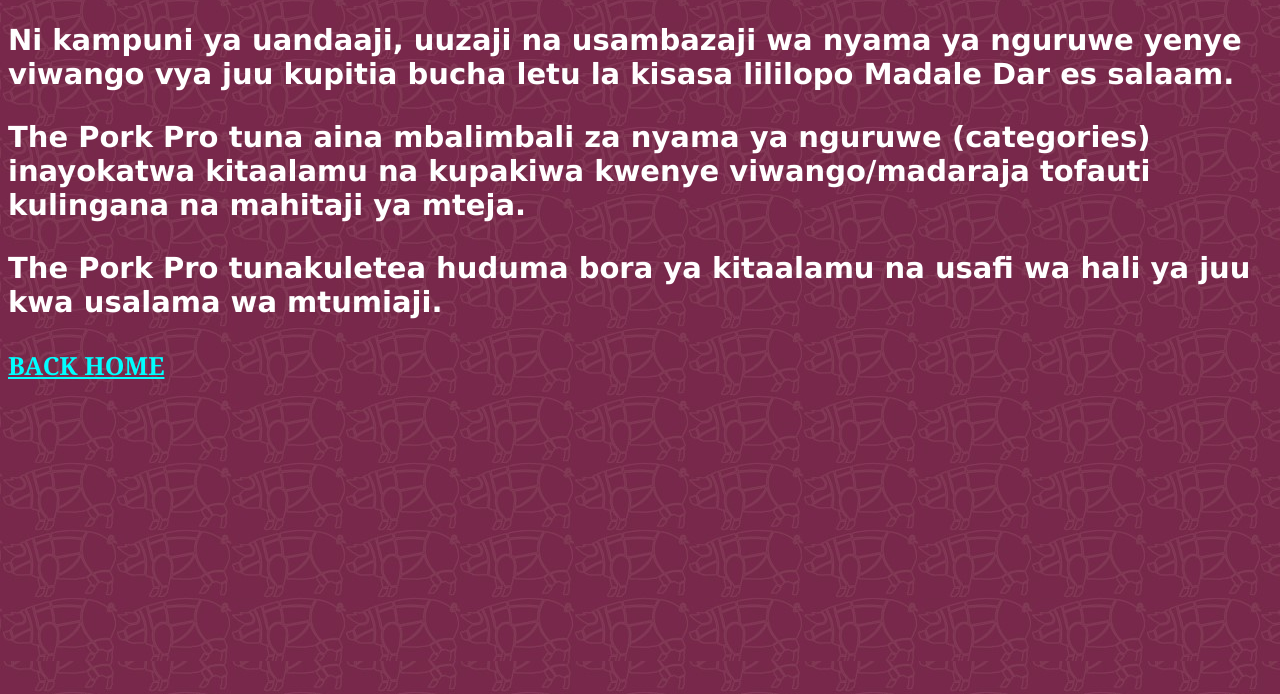
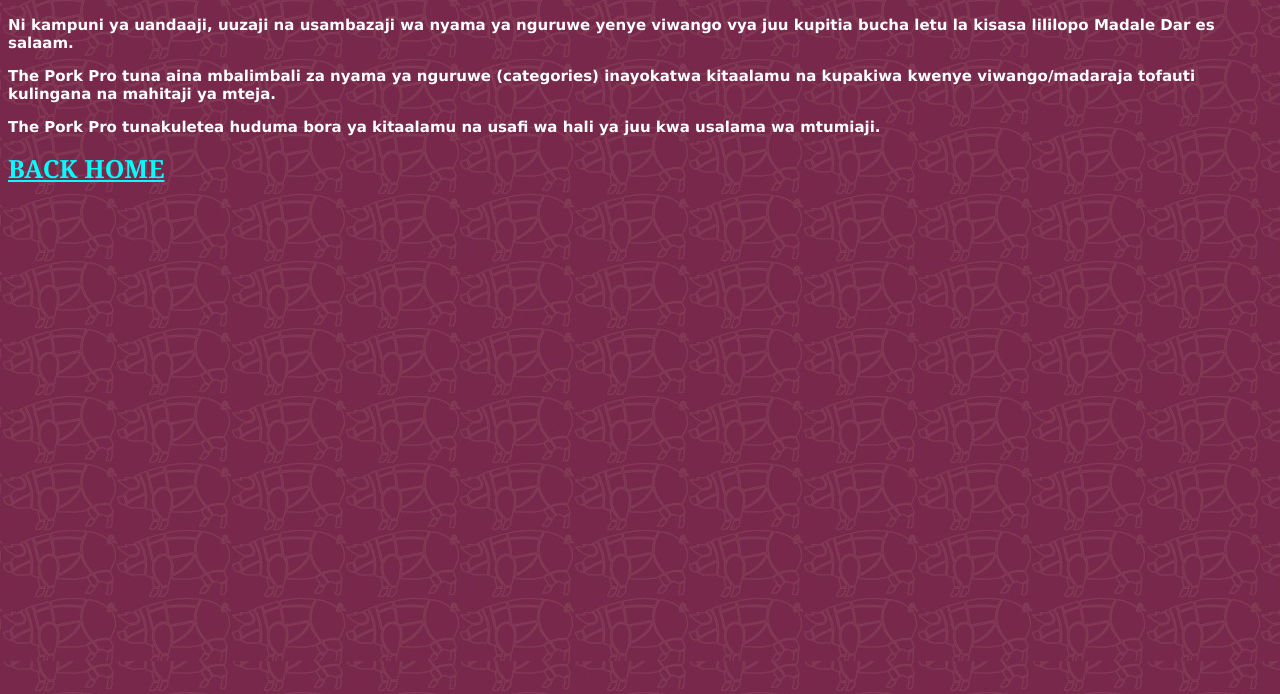
Before and after one commit to theporkpro/shop, a plain HTML site: page tufahamu.html in a window 1280 px wide. Shown: the part 106-800 px from the top of the page. Drawn offline with Linux system fonts and the light colour scheme.

Commit message:
Update majaribio.css

```diff
--- a/css/majaribio.css
+++ b/css/majaribio.css
@@ -5,7 +5,7 @@
 ul, ol {font-size: 23px; font-family: Georgia, serif; color:white;}
 a:link {color:aqua;}
 a:visited {color:chartreuse}
-p {font-family: Verdana, sans-serif; font-size:29px; color: white; font-weight: bold;}
+p {font-family: Verdana, sans-serif; font-size:15px; color: white; font-weight: bold;}
 .logo {display: block;
   margin-left: auto;
   margin-right: auto;
```
